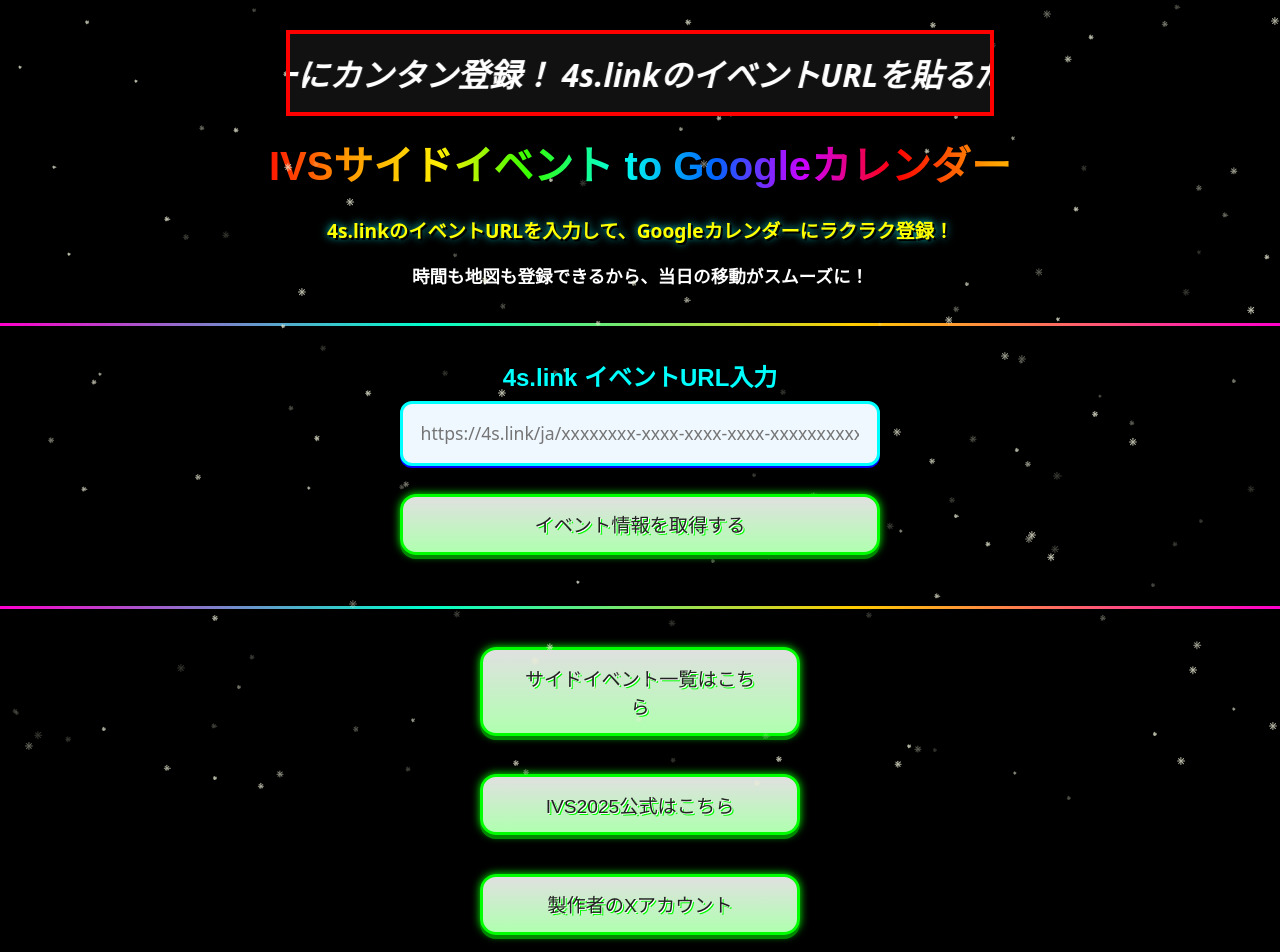
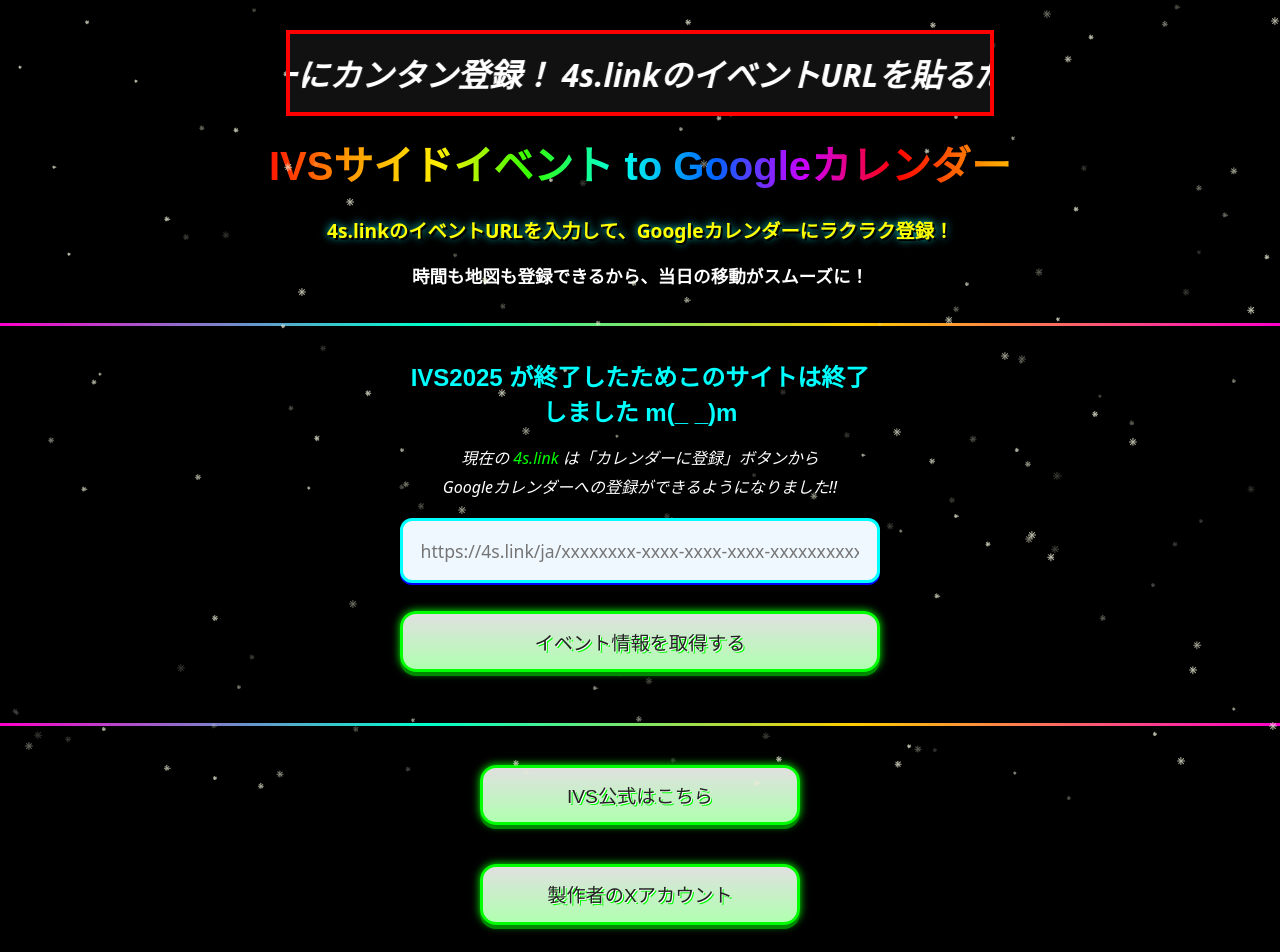
Before and after one commit to nekonenene/ivs_side_event_to_google_calendar, a Next.js app: page / in a window 1280 px wide. Shown: the top 952 px of the page. Built offline with nearby package versions, Linux system fonts and the light colour scheme; no server answers; a web font is replaced by a local one.

Commit message:
サイト終了の記載

```diff
--- a/src/app/page.tsx
+++ b/src/app/page.tsx
@@ -105,7 +105,7 @@
       <EventExtractor />
       <hr />
       <a
-        href="https://4s.link/ja/explore"
+        href="https://www.ivs.events/"
         target="_blank"
         rel="noopener noreferrer"
         className="tacky-btn"
@@ -118,23 +118,7 @@
           margin: '2em auto',
         }}
       >
-        サイドイベント一覧はこちら
-      </a>
-      <a
-        href="https://www.ivs.events/ja"
-        target="_blank"
-        rel="noopener noreferrer"
-        className="tacky-btn"
-        style={{
-          display: 'block',
-          width: '100%',
-          maxWidth: '320px',
-          minWidth: 0,
-          textDecoration: 'none',
-          margin: '2em auto',
-        }}
-      >
-        IVS2025公式はこちら
+        IVS公式はこちら
       </a>
       <a
         href="https://x.com/yokoe24"
--- a/src/components/EventExtractor.tsx
+++ b/src/components/EventExtractor.tsx
@@ -104,7 +104,30 @@
           minWidth: 0,
         }}
       >
-        <h2>4s.link イベントURL入力</h2>
+        <h2>IVS2025 が終了したためこのサイトは終了しました m(_ _)m</h2>
+        <p
+          style={{
+            color: '#fff',
+            fontSize: '1rem',
+            fontStyle: 'italic',
+            lineHeight: 1.8,
+            marginBottom: '1em',
+            textShadow: '1px 1px 0 #000',
+          }}
+        >
+          現在の{' '}
+          <a
+            href="https://4s.link/"
+            target="_blank"
+            rel="noopener noreferrer"
+            style={{ color: '#0f0', textDecoration: 'none' }}
+          >
+            4s.link
+          </a>{' '}
+          は「カレンダーに登録」ボタンから
+          <br/>
+          Googleカレンダーへの登録ができるようになりました!!
+        </p>
         <div className="space-y-4">
           <div>
             <input
```
